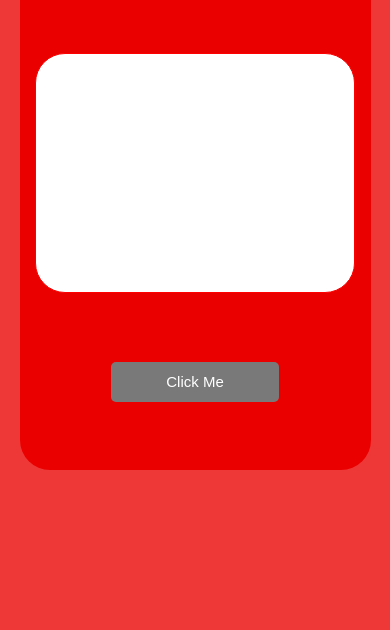
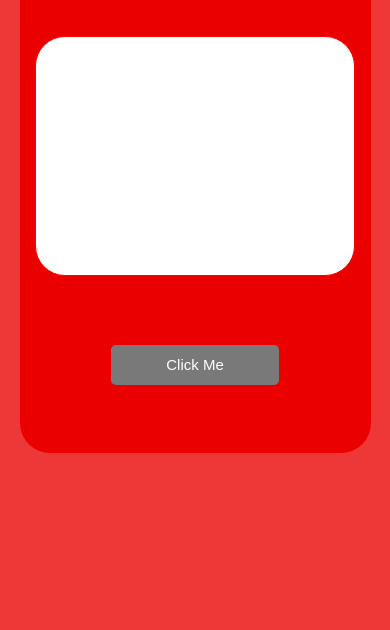
Before and after one commit to ggabriel-10/Get-Message, a plain HTML site: page index.html in a window 390 px wide. Shown: the part 222-852 px from the top of the page. Drawn offline with nearby package versions, Linux system fonts and the light colour scheme.

Commit message:
Alteração de CSS 2

```diff
--- a/style.css
+++ b/style.css
@@ -61,7 +61,7 @@ body {
 @media(max-width: 800px){
 
     body{
-        padding-top: 12vh;
+        padding-top: 10vh;
     }
     .container{
         width: 90%;
```
